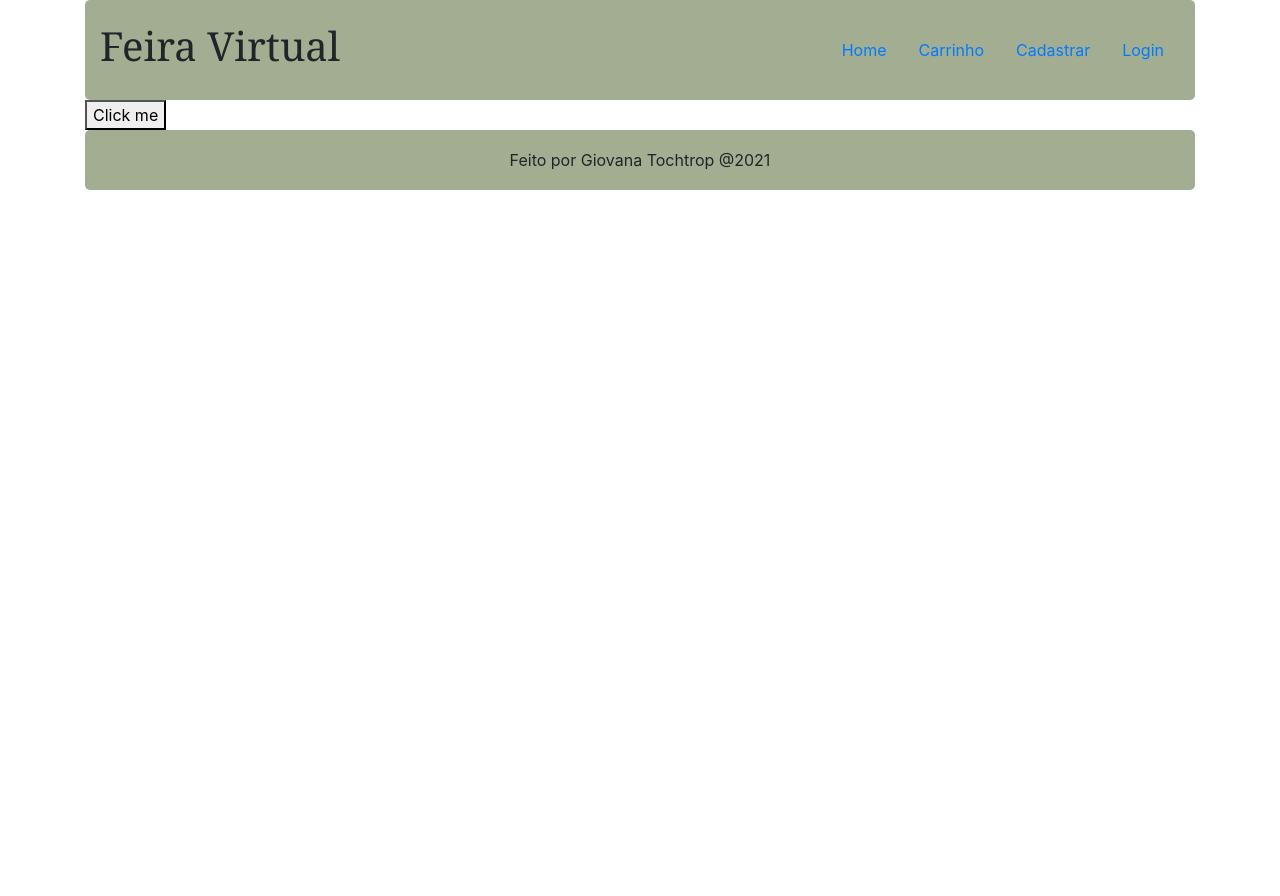
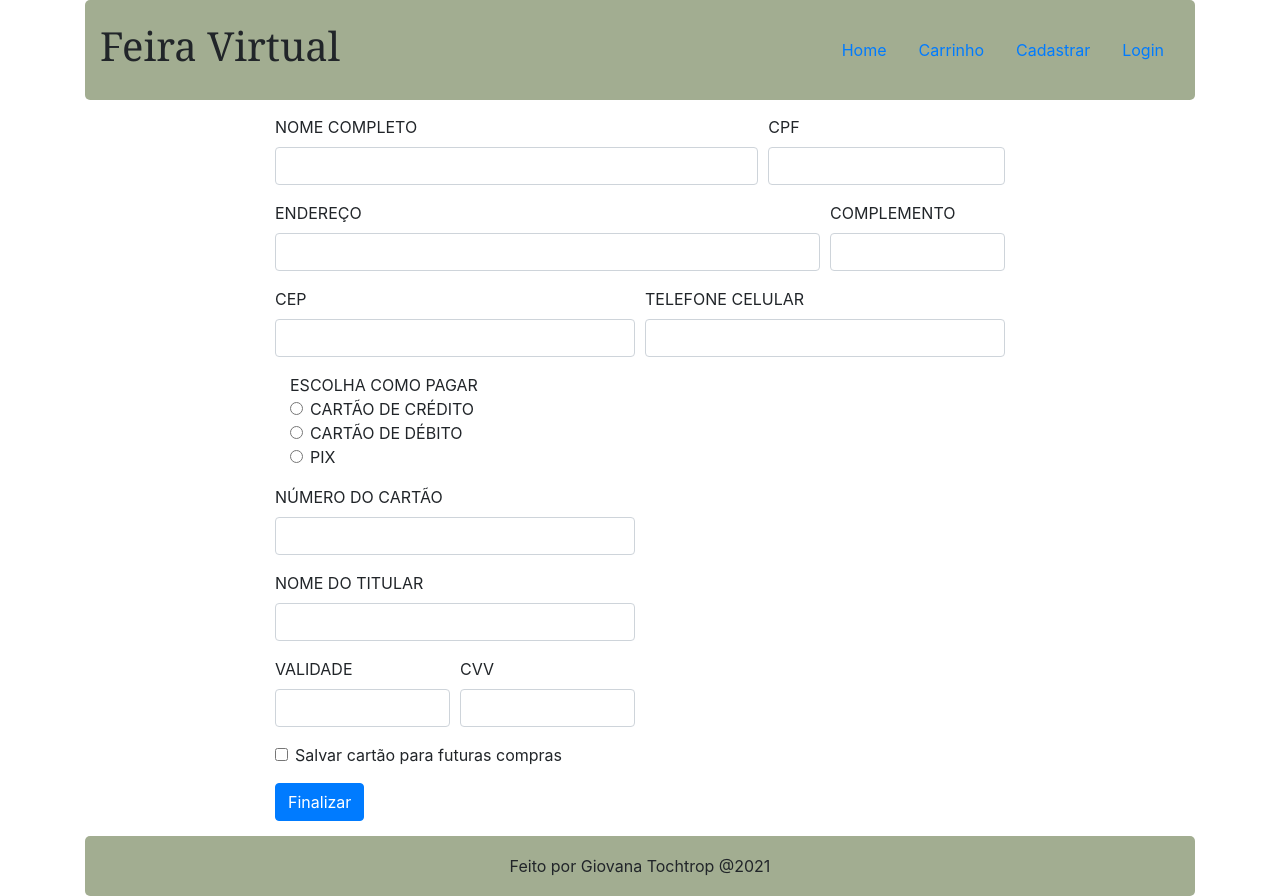
Before and after one commit to giovana-tochtrop06/feira-app, a React (Create React App) app: page /checkout in a window 1280 px wide. Before the commit the page ends 800 px from the top, so only its background shows below. Built offline with nearby package versions, Linux system fonts and the light colour scheme.

Commit message:
Formatei códigos códigos básicos no Checkout

```diff
--- a/src/pages/checkout/Checkout.jsx
+++ b/src/pages/checkout/Checkout.jsx
@@ -1,13 +1,107 @@
 import React from 'react';
+import { Form, Col, Button, Row } from 'react-bootstrap';
+import "./checkout.css";
 
 const Checkout = () => {
   const onClick = () => {
     localStorage.setItem('Test', 'ola');
   }
   return(
-    <div>
-      <button onClick={onClick}>Click me</button>
-    </div>
+    <Row className="margin">
+      <Col md={{span: 8, offset: 2}}>
+        <Form>
+          <Form.Row>
+            <Form.Group as={Col} md={8}>
+              <Form.Label>NOME COMPLETO</Form.Label>
+              <Form.Control type="tel"/>
+            </Form.Group>
+
+            <Form.Group as={Col}>
+              <Form.Label>CPF</Form.Label>
+              <Form.Control type="tel"/>
+            </Form.Group>
+          </Form.Row>
+
+          <Form.Row>
+            <Form.Group as={Col} md={9}>
+              <Form.Label>ENDEREÇO</Form.Label>
+              <Form.Control/>
+            </Form.Group>
+
+            <Form.Group as={Col}>
+              <Form.Label>COMPLEMENTO</Form.Label>
+              <Form.Control />
+            </Form.Group>
+          </Form.Row>
+
+          <Form.Row>
+            <Form.Group as={Col}>
+              <Form.Label>CEP</Form.Label>
+              <Form.Control/>
+            </Form.Group>
+
+            <Form.Group as={Col}>
+              <Form.Label>TELEFONE CELULAR</Form.Label>
+              <Form.Control />
+            </Form.Group>
+          </Form.Row>
+
+          <Form.Group>
+            <Col as={Col}>
+              ESCOLHA COMO PAGAR
+            </Col>
+            <Col as={Col}>
+              <Form.Check
+                type="radio"
+                label="CARTÃO DE CRÉDITO"
+              />
+              <Form.Check
+                type="radio"
+                label="CARTÃO DE DÉBITO"
+              />
+              <Form.Check
+                type="radio"
+                label="PIX"
+              />
+            </Col>
+          </Form.Group>
+
+          <Form.Row>
+            <Form.Group as={Col} md={6}>
+              <Form.Label>NÚMERO DO CARTÃO</Form.Label>
+              <Form.Control/>
+            </Form.Group>
+          </Form.Row>
+
+          <Form.Row>
+            <Form.Group as={Col} md={6}>
+              <Form.Label>NOME DO TITULAR</Form.Label>
+              <Form.Control/>
+            </Form.Group>
+          </Form.Row>
+
+          <Form.Row>
+            <Form.Group as={Col} md={3}>
+              <Form.Label>VALIDADE</Form.Label>
+              <Form.Control/>
+            </Form.Group>
+
+            <Form.Group as={Col} md={3}>
+              <Form.Label>CVV</Form.Label>
+              <Form.Control />
+            </Form.Group>
+          </Form.Row>
+
+          <Form.Group id="formGridCheckbox">
+            <Form.Check type="checkbox" label="Salvar cartão para futuras compras" />
+          </Form.Group>
+
+          <Button variant="primary" type="submit">
+            Finalizar
+          </Button>
+        </Form>
+      </Col>
+    </Row>
   )
 }
 
--- /dev/null
+++ b/src/pages/checkout/checkout.css
@@ -0,0 +1,3 @@
+.margin {
+    margin: 15px 0;
+}
```
